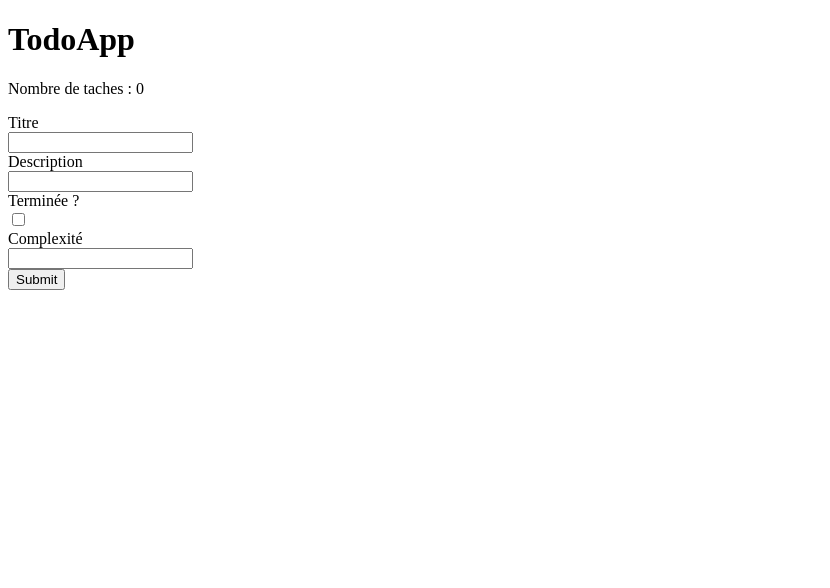
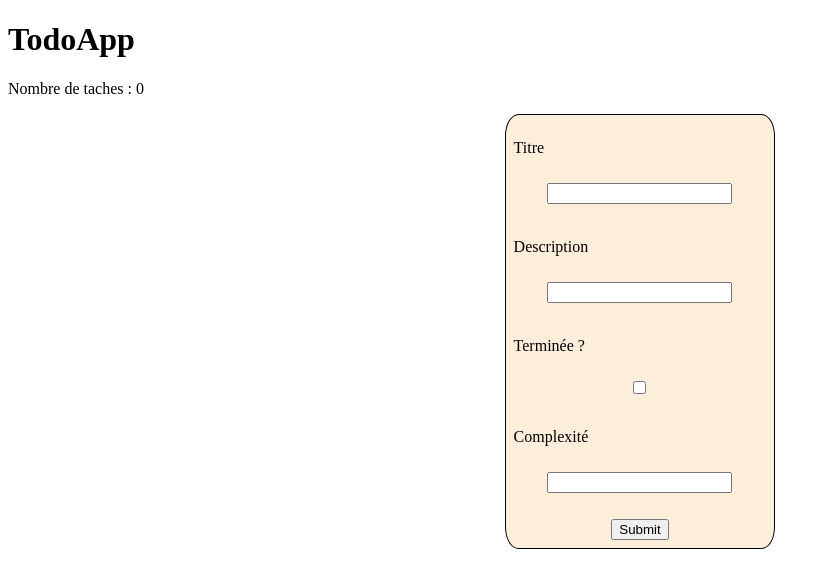
Before and after one commit to Aloha909/Test-Svelte-1, a SvelteKit app in the folder app1/: page / in a window 1280 px wide. Shown: the top 588 px of the page, without its empty margins (0-830 px from the left). Built offline with nearby package versions, Linux system fonts and the light colour scheme.

Commit message:
feat(add task) decoration du formulaire)

```diff
--- a/app1/package.json
+++ b/app1/package.json
@@ -29,6 +29,7 @@
 		"playwright": "^1.53.0",
 		"prettier": "^3.4.2",
 		"prettier-plugin-svelte": "^3.3.3",
+		"sass-embedded": "^1.89.2",
 		"svelte": "^5.0.0",
 		"svelte-check": "^4.0.0",
 		"typescript": "^5.0.0",
--- a/app1/src/routes/+page.svelte
+++ b/app1/src/routes/+page.svelte
@@ -1,5 +1,6 @@
 <script lang="ts">
     import type { Tache } from '$lib/routes/tacheType.ts';
+    import './home-page.scss';
 
     let tasks: Array<Tache> = $state([]);
     let nb_tasks = $derived(tasks.length);
--- /dev/null
+++ b/app1/src/routes/home-page.scss
@@ -0,0 +1,20 @@
+form {
+	width: 20%;
+	padding: 8px;
+	background-color: rgb(253, 238, 220);
+	display: flex;
+	flex-direction: column;
+	justify-content: space-between;
+	margin: auto;
+	border-radius: 5%;
+	border: 1px solid black;
+
+	label {
+		margin-top: 16px;
+	}
+
+	input {
+		margin: auto;
+		margin-top: 8px;
+	}
+}
```
Also changed, not shown: 1 other file (tests, documents, lock files or other folders).
